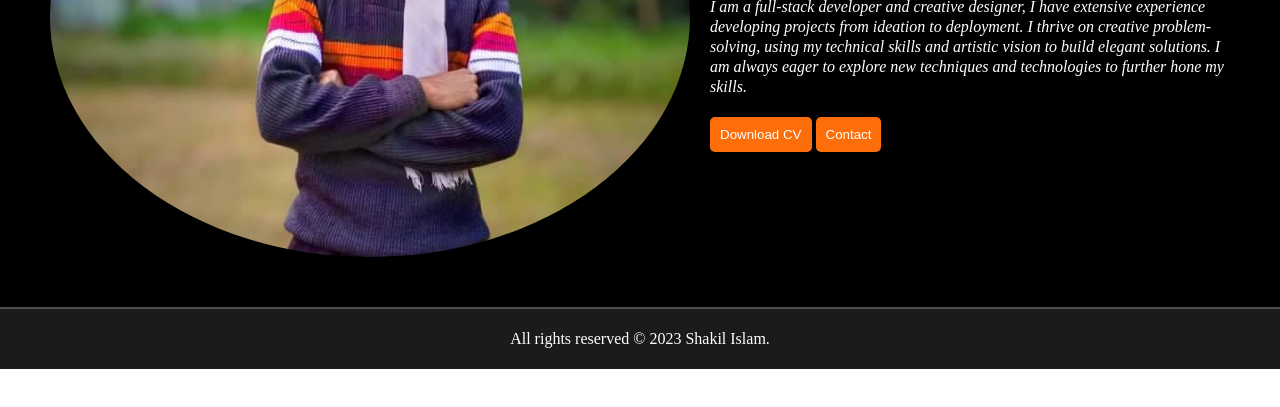
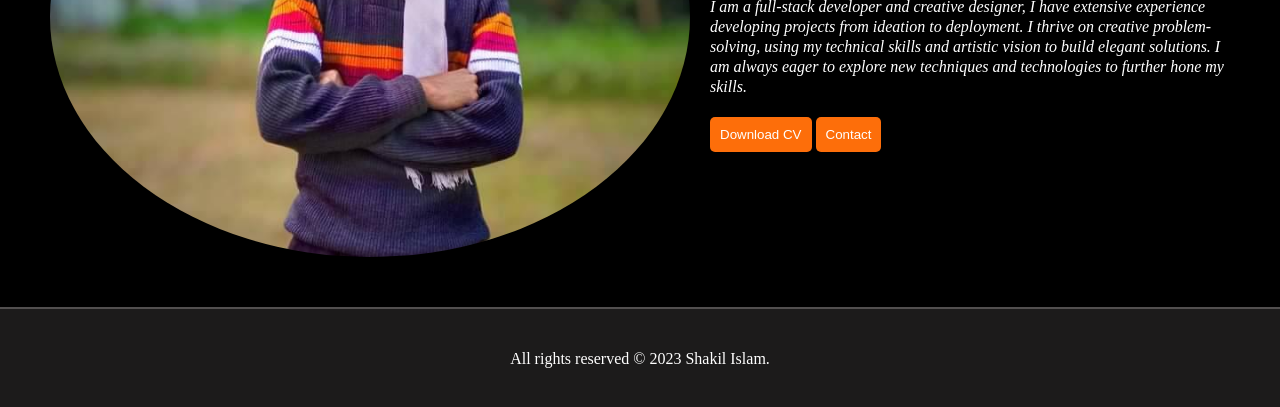
Before and after one commit to shakil218/my-first-portfolio, a plain HTML site: page index.html in a window 1280 px wide. Shown: the part 395-802 px from the top of the page. Drawn offline with Linux system fonts and the light colour scheme.

Commit message:
readded main footer

```diff
--- a/css/style.css
+++ b/css/style.css
@@ -114,8 +114,10 @@ p {
 
 /* footer section */
 #main-footer {
-  text-align: center;
+  display: flex;
+  justify-content: center;
+  align-items: center;
   background: #1c1b1b;
   color: #fff;
-  padding: 20px;
+  height: 100px;
 }
```
